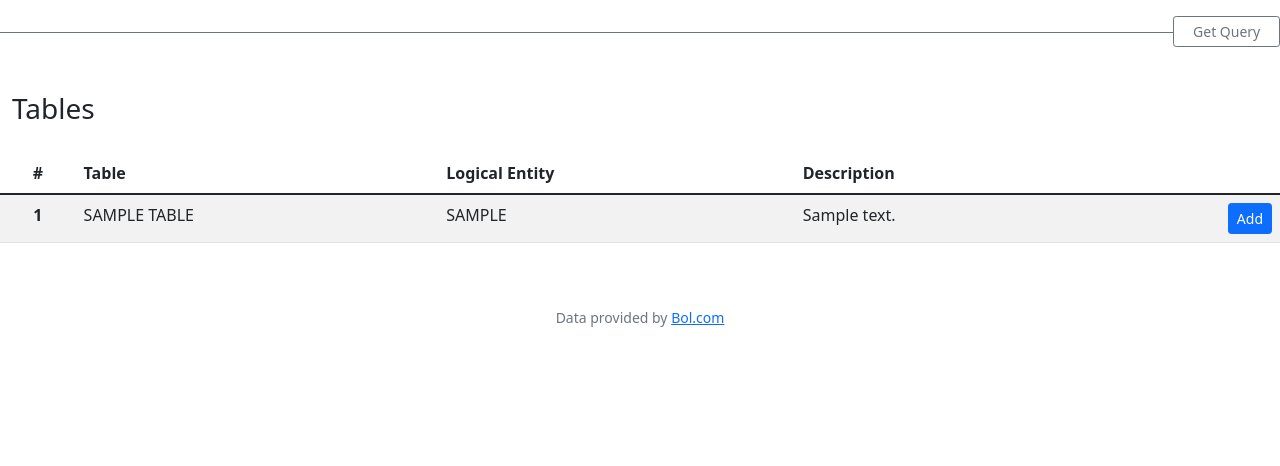
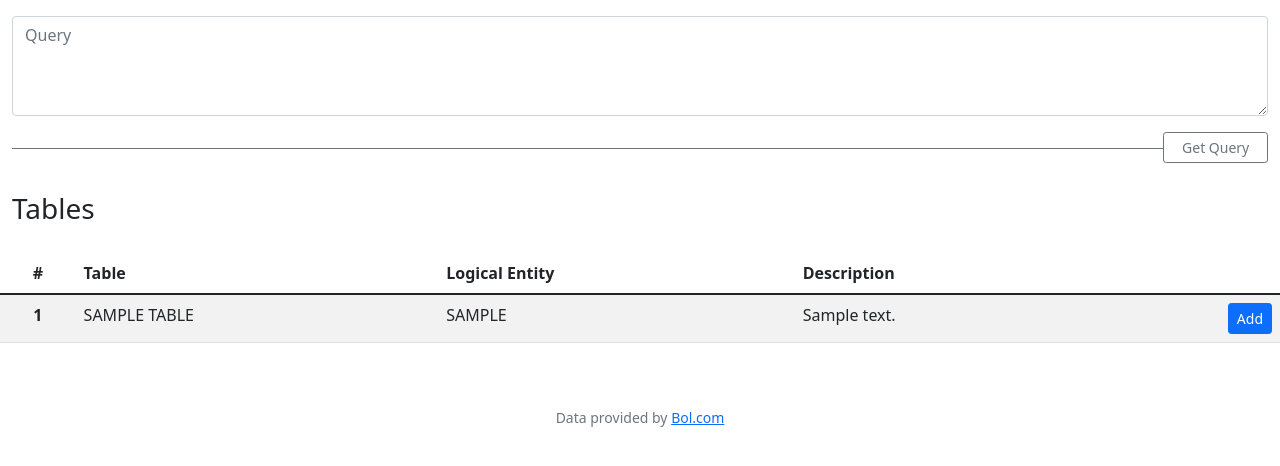
Before and after one commit to Poronin/naarden_app, a Flask app: page /tables in a window 1280 px wide. Shown: the part 268-734 px from the top of the page. Run offline with Flask 2, Linux system fonts and the light colour scheme; a user stored in the database is signed in; tables that the repository leaves empty hold one stand-in row (values such as "Sample post"); some libraries are stand-ins or nearby versions.

Commit message:
Naarden app fully functional

```diff
--- a/naarden/templates/tables.html
+++ b/naarden/templates/tables.html
@@ -56,17 +56,20 @@ Tables
                     {% endfor %}
                 </tbody>
             </table>
-            <div class="row justify-content-center">
+
+            <div class="row justify-content-center mt-3">
+                <div class="col-12">
+                    <textarea class="form-control" placeholder="Query" id="floatingTextarea2" style="height: 100px"></textarea>
+                </div>
+            </row>
+
+            <div class="row justify-content-center mt-3">
                 <div class="col-11 border-top border-secondary mt-3"></div>
                 <div class="col-1 d-grid p-0">
-                    <button type="button" class="btn btn-outline-secondary btn-sm">Get Query</button>
+                    <button type="button" class="btn btn-outline-secondary btn-sm" onclick="get_sql_query()">Get Query</button>
                 </div>
             </div>
-            <div class="row justify-content-center mt-3">
-                <div class="col-9">
-                    <textarea class="form-control" placeholder="Query" id="floatingTextarea2" style="height: 100px" hidden></textarea>
-                </div>
-            </row>
+
 
             <!-- All tables -->
             <p class="fs-3 pt-4 text-start">Tables</p>
@@ -206,6 +209,13 @@ Tables
         row.outerHTML = '';
     }
 
+    async function get_sql_query(tableName) {
+        let response = await fetch("{{ url_for('sqlquery') }}");
+        response = await response.text( );
+        let text_area = document.getElementById('floatingTextarea2');
+        text_area.innerHTML =' '
+        text_area.innerHTML = response
+    }
 
 </script>
 
--- a/naarden/views.py
+++ b/naarden/views.py
@@ -8,7 +8,7 @@ from sqlalchemy import and_, or_
 from naarden import bcrypt
 from flask_login import login_user, logout_user, current_user, login_required
 import json
-
+from naarden.webapp import Model
 
 added_tables = None
 tables_to_query = []
@@ -99,7 +99,7 @@ def tables():
         else:
             return {}
     else:
-        user_tables = Tables.query.filter(Tables.user_id==current_user.id)
+        user_tables = Tables.query.filter(Tables.user_id==current_user.id).limit(100).all()
     added_tables = Tables.query.filter(Tables.user_id==current_user.id, and_(Tables.table_name.in_(tables_to_query)))
     return render_template("tables.html", user_tables=user_tables, added_tables=added_tables, tables_to_query=tables_to_query)
 
@@ -131,6 +131,7 @@ def columns():
 @login_required
 def table_columns(table_columns):
     q = request.args.get("q")
+    table = Tables.query.filter(Tables.user_id==current_user.id, and_(Tables.table_name==table_columns)).first()
     if q:
         q = "%{}%".format(request.args.get("q")).upper()
         user_table_columns = Columns.query.filter(  Columns.user_id==current_user.id,
@@ -147,7 +148,19 @@ def table_columns(table_columns):
                                                 ).order_by(Columns.id)
     else:
         user_table_columns = Columns.query.filter_by(user_id=current_user.id, table_name=table_columns)
-    return render_template("columns.html", columns=user_table_columns, table_name=table_columns)
+    return render_template("columns.html", columns=user_table_columns, table_name=table_columns, table_description=table.description )
+
+
+@app.route("/sqlquery", methods=['GET','POST'])
+@login_required
+def sqlquery():
+    model = Model(current_user.id)
+    model.search(tables_to_query)
+    model.remove_bidirectional_nodes()
+    query = model.query()
+    if not query:
+        return "No relationship found"
+    return query
 
 
 ##################
```
Also changed, not shown: naarden/forms.py (+15 -12 lines), naarden/templates/columns.html (+4 -4 lines), naarden/test.py (+3 -5 lines), naarden/webapp.py (+38 -16 lines).
